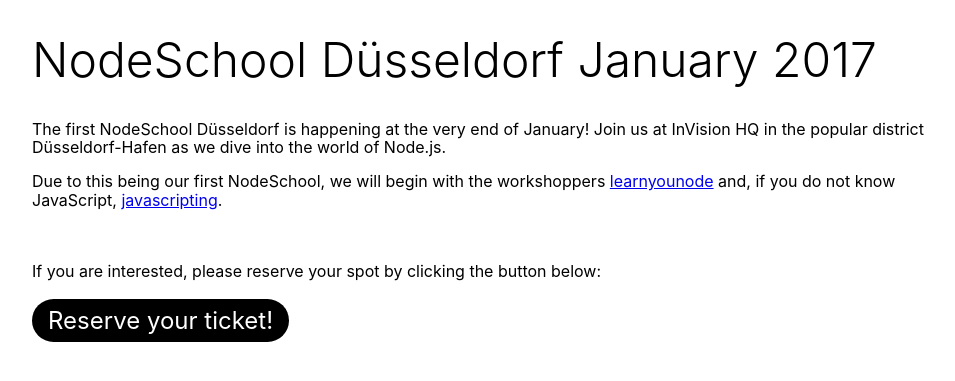
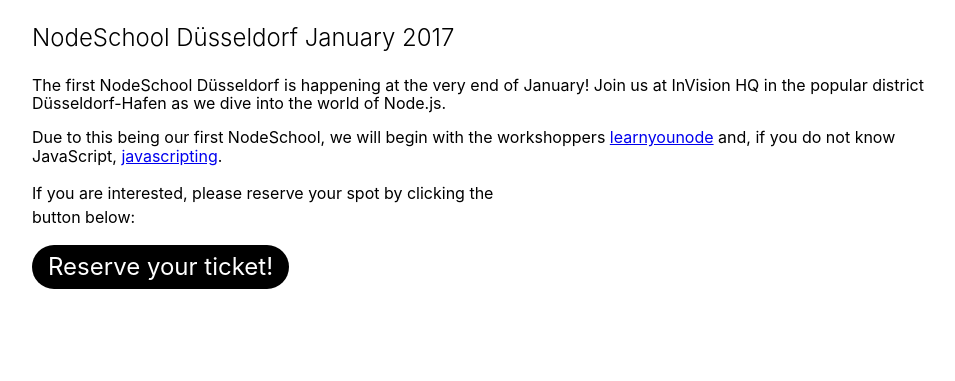
Before and after one commit to nodeschool/dusseldorf, a Jekyll site: the page built from _events/001.md, in a window 1280 px wide. Shown: the top 381 px of the page, without its empty margins (32-987 px from the left). Built offline with Jekyll 4.4.1, drawn with Linux system fonts in a browser that asks for light colours.

Commit message:
update event page design

```diff
--- a/_layouts/event.html
+++ b/_layouts/event.html
@@ -2,12 +2,14 @@
 layout: main
 ---
 
-<h1 class="f1 fw3">{{ page.title }}</h1>
+<h3 class="f3 fw3">{{ page.title }}</h3>
 
-{{ content }}
-<br/><br/>
-If you are interested, please reserve your spot by clicking the button below:
-<br/><br/>
+<p class="lh-copy measure">
+  {{ content }}
+</p>
+<p class="lh-copy measure">
+  If you are interested, please reserve your spot by clicking the button below:
+</p>
 <a
   class="f3 grow no-underline br-pill ph3 pv2 dib white bg-black"
   href="{{ page.tito }}">Reserve your ticket!</a>
```
